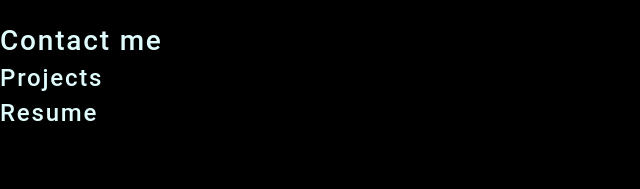
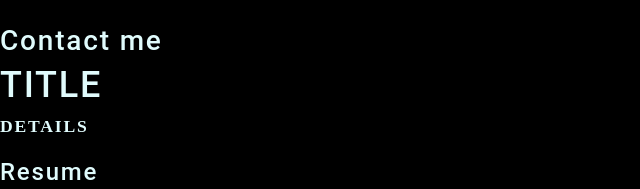
Before and after one commit to fraudwheeldrive/portfolio-part-deux, a React (Create React App) app: page / in a window 1280 px wide. Shown: the part 482-671 px from the top of the page, without its empty margins (0-640 px from the left). Built offline with nearby package versions, Linux system fonts and the light colour scheme.

Commit message:
starting project section>

```diff
--- a/src/components/Projects/index.js
+++ b/src/components/Projects/index.js
@@ -6,11 +6,10 @@ function Projects() {
 
 
     return (
-    <div>
-     <h4>Projects</h4>
-    </div>
-
-
+ <section>
+   <h1>TITLE</h1>
+   <p>DETAILS</p>
+ </section>
     );
   }
 
```
